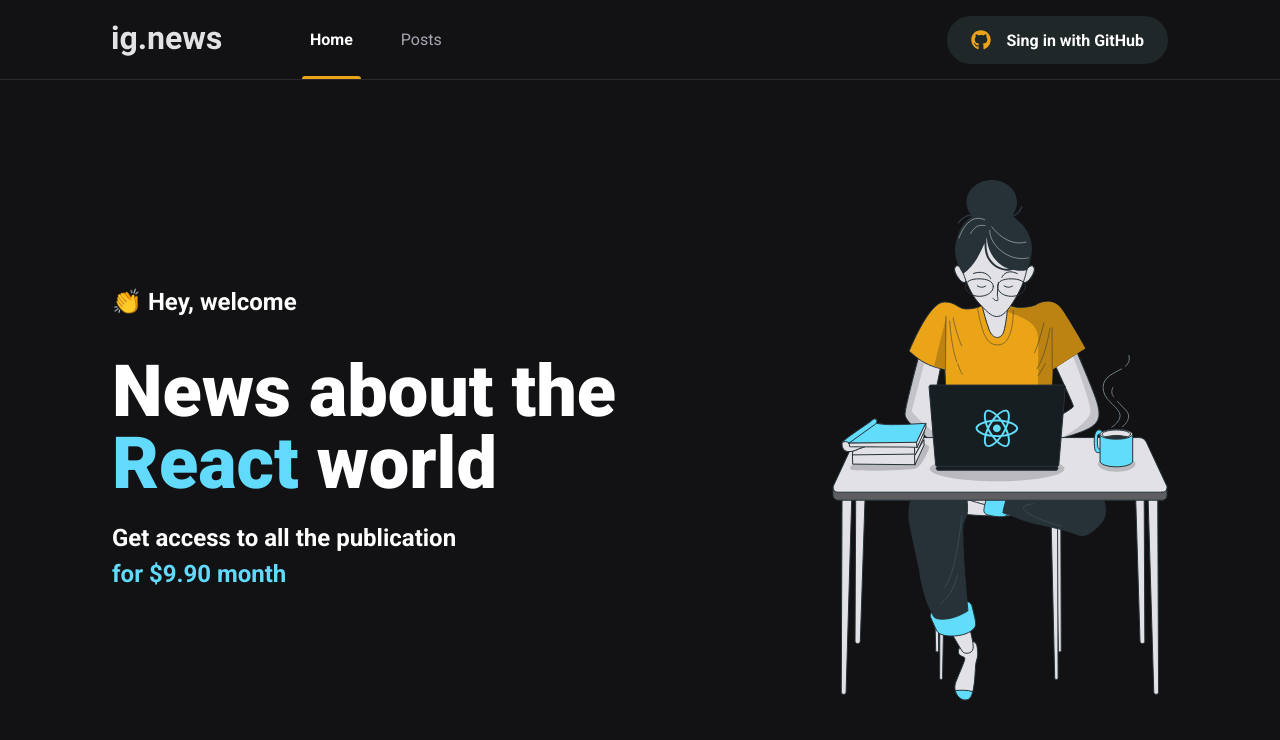
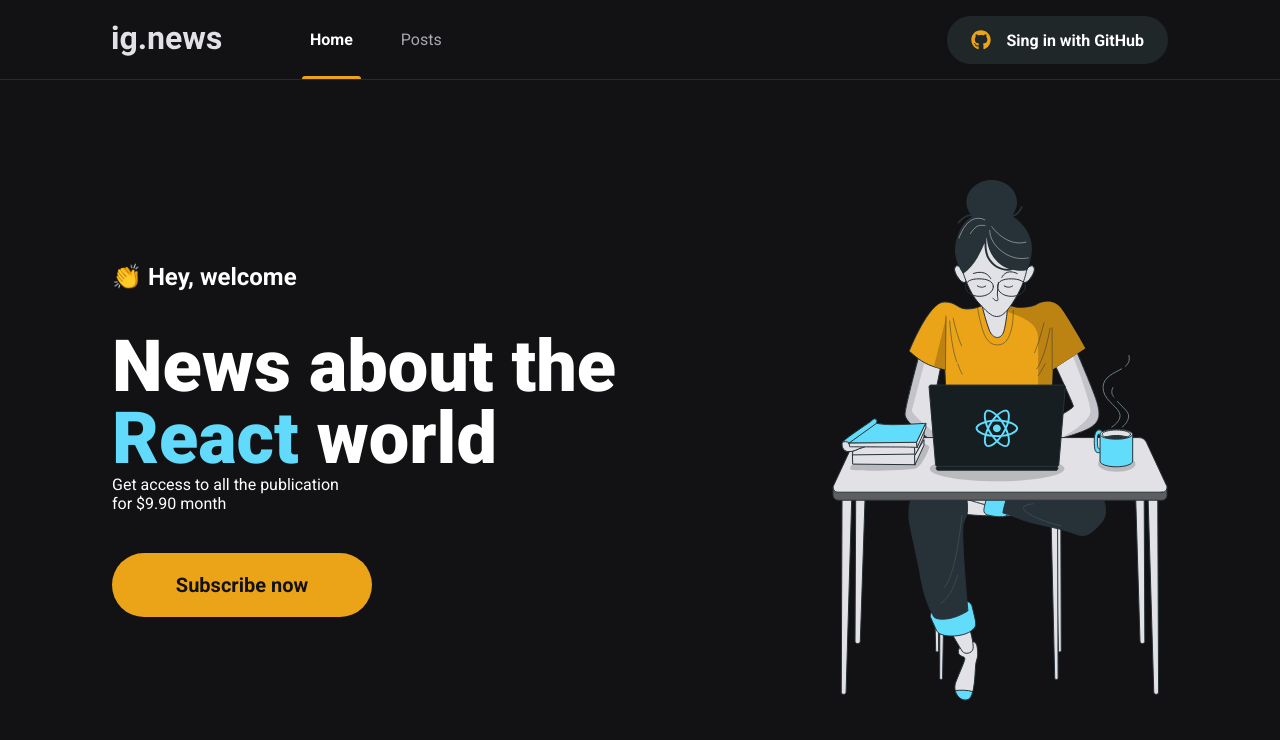
Before and after one commit to brunofarias/ignite-ignews, a Next.js app: page / in a window 1280 px wide. Shown: the top 740 px of the page. Built offline with nearby package versions, Linux system fonts and the light colour scheme.

Commit message:
:rocket: feat: Component subscribebutton

```diff
--- a/src/components/SignInButton/styles.module.scss
+++ b/src/components/SignInButton/styles.module.scss
@@ -1,16 +1,15 @@
 .signInButton {
+  display: flex;
+  align-items: center;
+  justify-content: center;
   height: 3rem;
   border-radius: 3rem;
   background: var(--gray-850);
   border: 0;
   padding: 0 1.5rem;
-
-  display: flex;
-  align-items: center;
-  justify-content: center;
-
   color: var(--white);
   font-weight: bold;
+  transition: filter 0.2s;
 
   svg {
     width: 20px;
@@ -25,7 +24,6 @@
     margin-left: 1rem;
   }
 
-  transition: filter 0.2s;
   &:hover {
     filter: brightness(0.8);
   }
--- /dev/null
+++ b/src/components/SubscribeButton/index.tsx
@@ -0,0 +1,9 @@
+import styles from "./styles.module.scss";
+
+export function SubscribeButton() {
+  return (
+    <button className={styles.subscribeButton} type="button">
+      Subscribe now
+    </button>
+  );
+}
--- /dev/null
+++ b/src/components/SubscribeButton/styles.module.scss
@@ -0,0 +1,19 @@
+.subscribeButton {
+  display: flex;
+  align-items: center;
+  justify-content: center;
+  width: 260px;
+  height: 4rem;
+  border: 0;
+  border-radius: 2rem;
+  background: var(--yellow-500);
+  color: var(--gray-900);
+  font-size: 1.25rem;
+  font-weight: bold;
+  transition: all 0.2s;
+
+  &:hover {
+    background-color: var(--yellow-300);
+    color: var(--white);
+  }
+}
--- a/src/pages/index.tsx
+++ b/src/pages/index.tsx
@@ -1,4 +1,6 @@
 import Head from 'next/head';
+import { SubscribeButton } from '../components/SubscribeButton';
+
 import styles from '../styles/pages/home.module.scss';
 
 export default function Home() {
@@ -11,13 +13,9 @@
       <main className={styles.contentContainer}>
         <section className={styles.hero}>
           <span>👏 Hey, welcome</span>
-          <h1>
-            News about the <span>React</span> world
-            <p>
-              Get access to all the publication <br />
-              <span>for $9.90 month</span>
-            </p>
-          </h1>
+          <h1>News about the <span>React</span> world</h1>
+          <p>Get access to all the publication <br/><span>for $9.90 month</span></p>
+          <SubscribeButton />
         </section>
         <img src="/images/avatar.svg" alt="Girl coding" />
       </main>
--- a/src/styles/global.scss
+++ b/src/styles/global.scss
@@ -13,6 +13,7 @@
   --gray-900: #121214;
 
   --cyan-500: #61dafb;
+  --yellow-300: #ffb014;
   --yellow-500: #eba417;
 }
 
```
